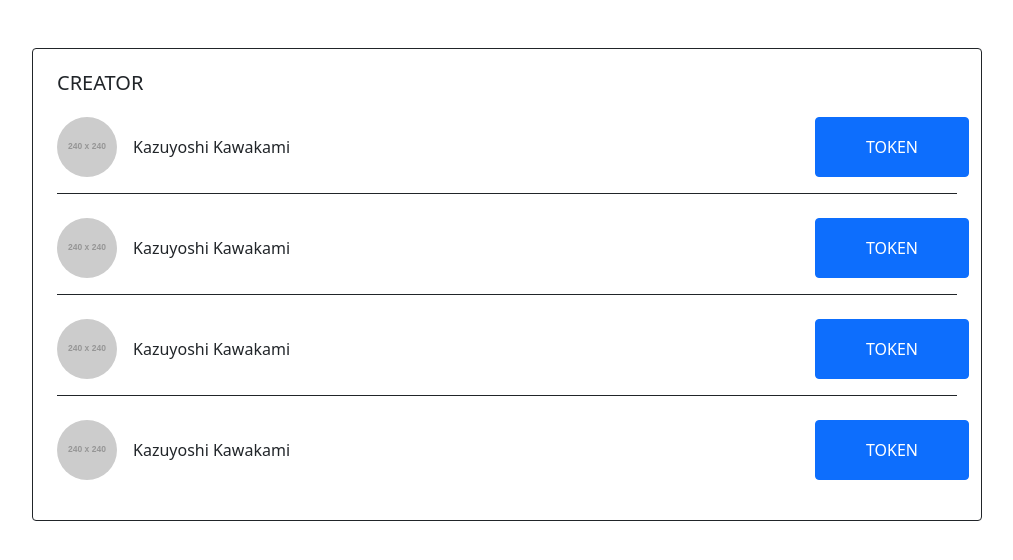
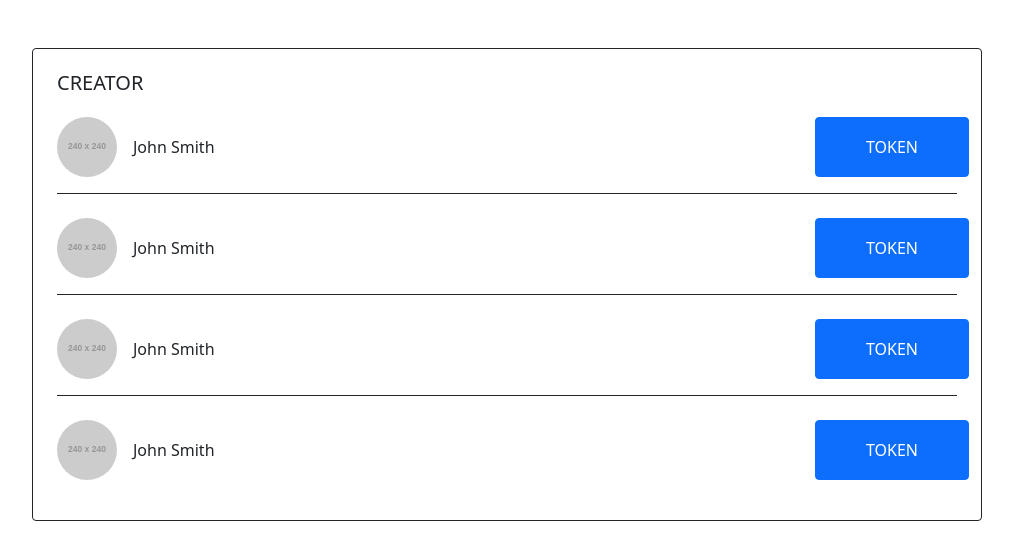
Before and after one commit to kazu80/tokener-find, a website built with webpack: page src/index.html in a window 1280 px wide. Shown: the whole page, without its empty margins (133-1146 px from the left). Built offline with nearby package versions, Linux system fonts and the light colour scheme; placeholder pictures from the web are drawn by us; files whose address does not match are found by name.

Commit message:
sample coding

```diff
--- a/src/index.html
+++ b/src/index.html
@@ -21,7 +21,7 @@
             <article class="row mt-4 mb-3">
                 <div class="col-10 d-flex align-items-center">
                     <img class="rounded-circle me-3" src="https://placehold.jp/240x240.png" alt="creator image" width="60" height="60">
-                    <p class="fs-6">Kazuyoshi Kawakami</p>
+                    <p class="fs-6">John Smith</p>
                 </div>
                 <a href="/tokens.html" class="col-2 d-flex align-items-center justify-content-center btn btn-primary">TOKEN</a>
             </article>
@@ -29,7 +29,7 @@
             <article class="row mt-4 mb-3">
                 <div class="col-10 d-flex align-items-center">
                     <img class="rounded-circle me-3" src="https://placehold.jp/240x240.png" alt="creator image" width="60" height="60">
-                    <p class="fs-6">Kazuyoshi Kawakami</p>
+                    <p class="fs-6">John Smith</p>
                 </div>
                 <a href="/tokens.html" class="col-2 d-flex align-items-center justify-content-center btn btn-primary">TOKEN</a>
             </article>
@@ -37,7 +37,7 @@
             <article class="row mt-4 mb-3">
                 <div class="col-10 d-flex align-items-center">
                     <img class="rounded-circle me-3" src="https://placehold.jp/240x240.png" alt="creator image" width="60" height="60">
-                    <p class="fs-6">Kazuyoshi Kawakami</p>
+                    <p class="fs-6">John Smith</p>
                 </div>
                 <a href="/tokens.html" class="col-2 d-flex align-items-center justify-content-center btn btn-primary">TOKEN</a>
             </article>
@@ -45,7 +45,7 @@
             <article class="row mt-4 mb-3">
                 <div class="col-10 d-flex align-items-center">
                     <img class="rounded-circle me-3" src="https://placehold.jp/240x240.png" alt="creator image" width="60" height="60">
-                    <p class="fs-6">Kazuyoshi Kawakami</p>
+                    <p class="fs-6">John Smith</p>
                 </div>
                 <a href="/tokens.html" class="col-2 d-flex align-items-center justify-content-center btn btn-primary">TOKEN</a>
             </article>
```
Also changed, not shown: src/tokens.html (+5 -5 lines).
